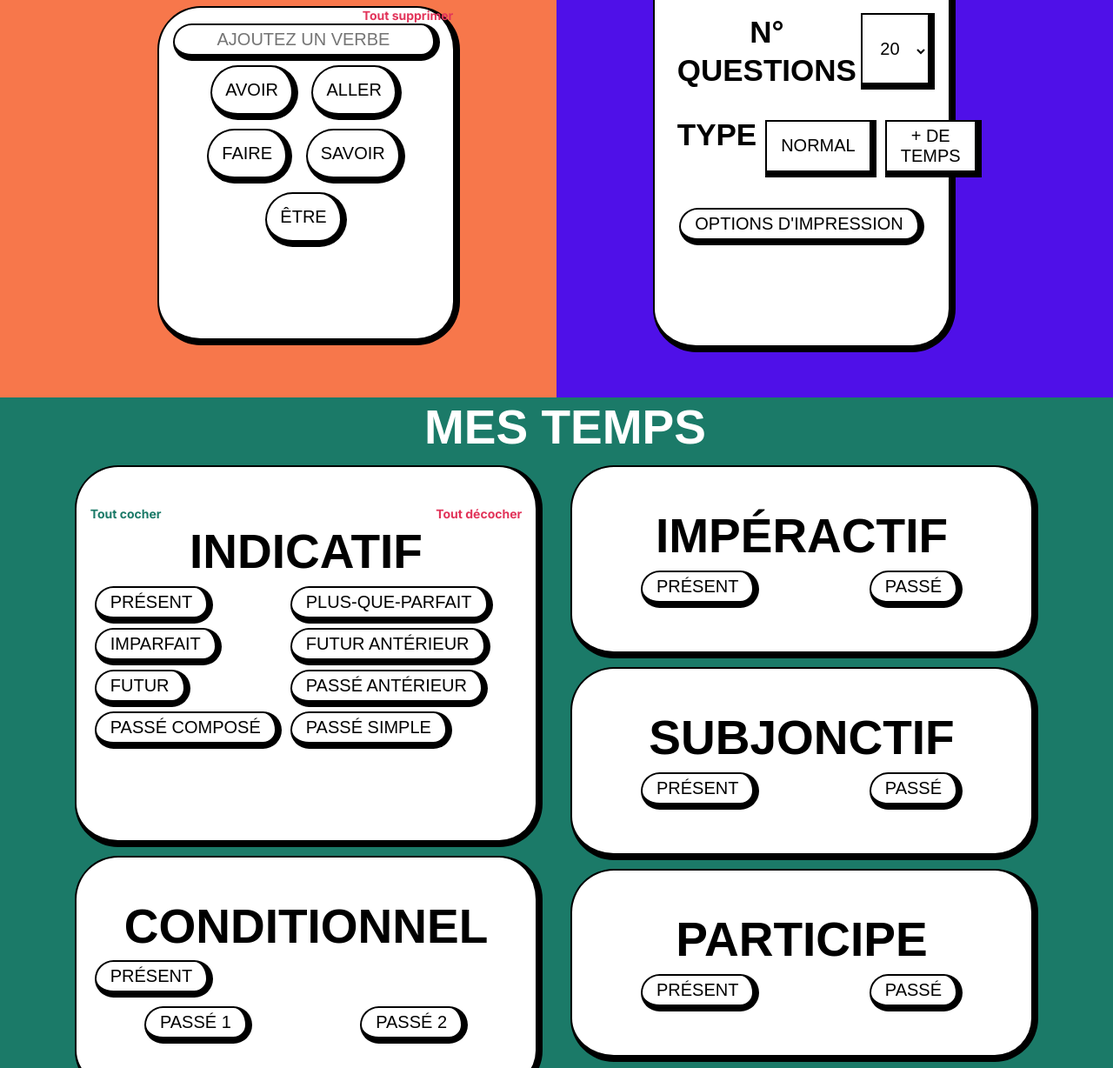
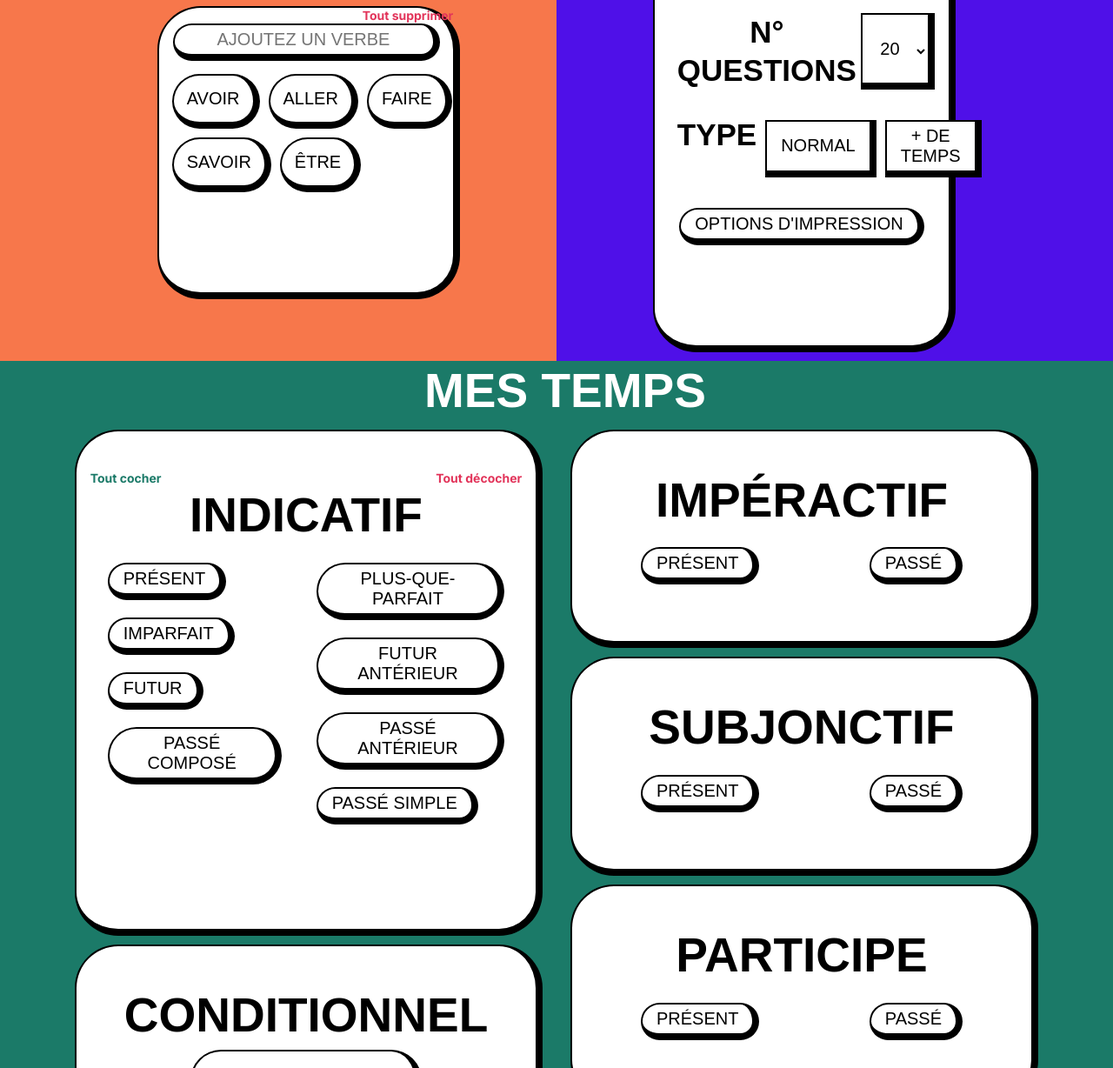
Before and after one commit to matilderibeiro/tatitotu, a website built with Parcel: page src/index.html in a window 1280 px wide. Shown: the part 764-1992 px from the top of the page at 87% size. Built offline with nearby package versions, Linux system fonts and the light colour scheme; a web font is replaced by a local one.

Commit message:
suite codage amélioration des buttons

```diff
--- a/src/index.html
+++ b/src/index.html
@@ -79,11 +79,17 @@
                   name="add-verb"
                   placeholder="Ajoutez un verbe"
                 />
-                <button class="verb-button">avoir</button>
-                <button class="verb-button">aller</button>
-                <button class="verb-button">faire</button>
-                <button class="verb-button">savoir</button>
-                <button class="verb-button">être</button>
+                <div class="button-verb-container">
+                  <div class="first-line-verb">
+                    <button class="verb-button">avoir</button>
+                    <button class="verb-button">aller</button>
+                    <button class="verb-button">faire</button>
+                  </div>
+                  <div class="second-line-verb">
+                    <button class="verb-button">savoir</button>
+                    <button class="verb-button">être</button>
+                  </div>
+                </div>
               </div>
             </div>
             <div class="col-4 offset-2">
@@ -143,7 +149,7 @@
               </div>
               <div class="card card-add-delet-verb">
                 <h3>conditionnel</h3>
-                <button class="button-time">Présent</button>
+                <button class="button-time-present">Présent</button>
                 <div class="times-content">
                   <button class="button-time">Passé 1</button>
                   <button class="button-time">Passé 2</button>
--- a/src/scss/modules/button.scss
+++ b/src/scss/modules/button.scss
@@ -13,6 +13,15 @@ button {
 .button-time {
   display: flex;
   justify-content: center;
+  margin: 20px;
+}
+
+.button-time-present {
+  width: 266.879px;
+  height: 70.891px;
+  padding: 5px 36px;
+  gap: 10px;
+  flex-shrink: 0;
 }
 
 button,
@@ -57,6 +66,7 @@ button,
 .verb-colomn-content {
   display: flex;
   flex-direction: row;
+  justify-content: space-around;
 }
 
 .number-questions-content,
@@ -108,3 +118,12 @@ input,
 .verb-button {
   padding: 15px 15px;
 }
+
+.button-verb-container {
+  margin: 10px;
+}
+
+.first-line-verb,
+.second-line-verb {
+  display: flex;
+}
```
